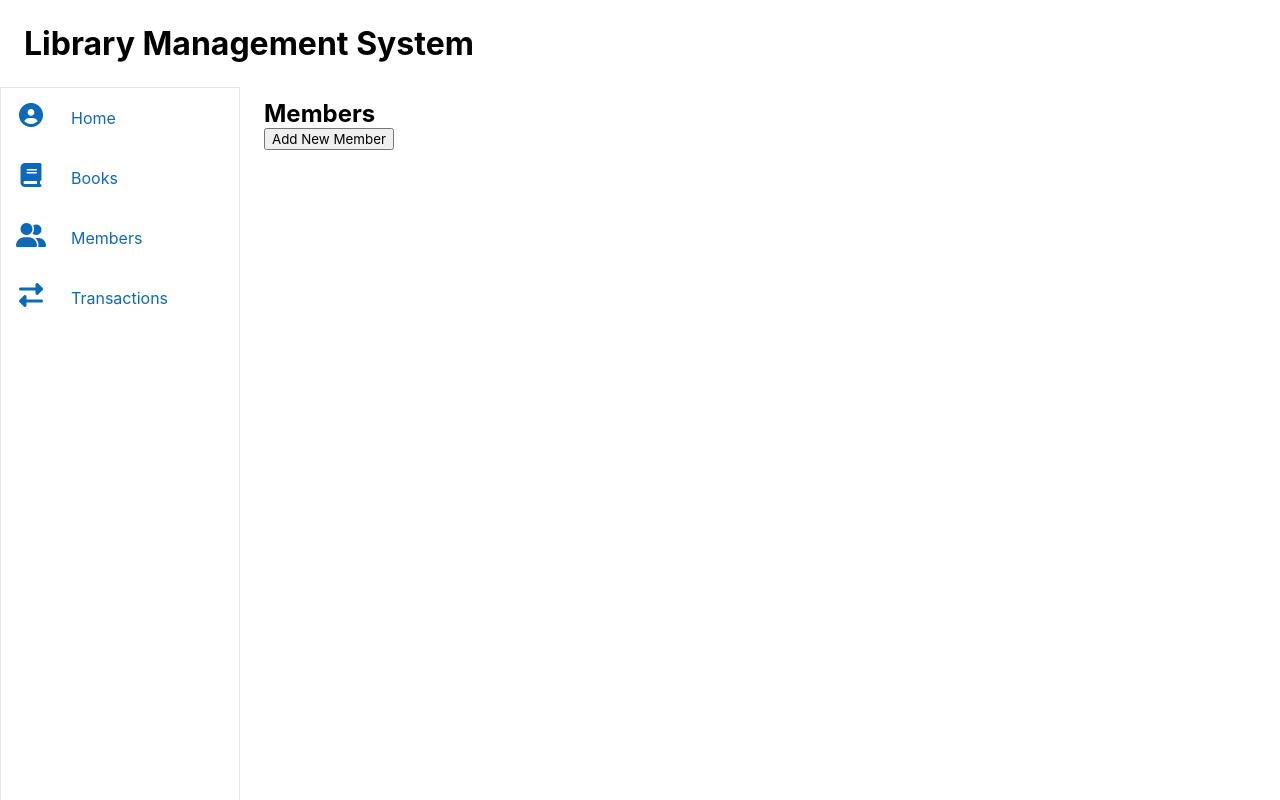
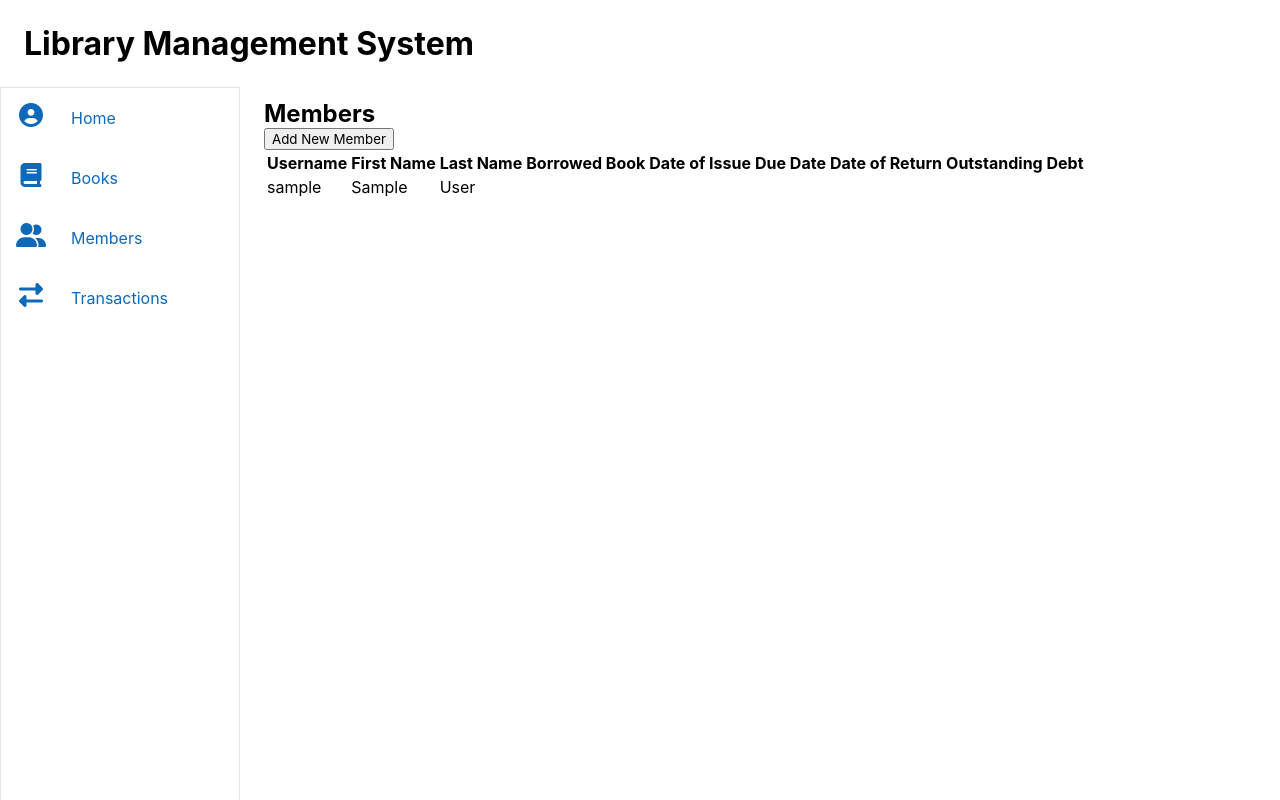
Before and after one commit to girlwhodrawsandstuff/library-management-system, a Flask app: page /members in a window 1280 px wide. Run offline with Flask 2, Linux system fonts and the light colour scheme; tables that the repository leaves empty hold one stand-in row (values such as "Sample post"); some libraries are stand-ins or nearby versions.

Commit message:
feat: add functionality to add new members

```diff
--- a/app.py
+++ b/app.py
@@ -1,4 +1,5 @@
-from flask import Flask, render_template
+from flask import Flask, render_template, request, redirect, url_for
+import uuid
 import requests
 from flask_sqlalchemy import SQLAlchemy
 
@@ -14,8 +15,8 @@ db = SQLAlchemy(app)
 
 
 class Books(db.Model):
-    bookID = db.Column(db.String(250), primary_key=True)
-    title = db.Column(db.String(250))
+    bookID = db.Column(db.String(250), primary_key=True, nullable=False)
+    title = db.Column(db.String(250), nullable=False)
     authors = db.Column(db.String(250))
     average_rating = db.Column(db.String(250))
     isbn = db.Column(db.String(250))
@@ -32,10 +33,10 @@ class Books(db.Model):
 
 
 class Members(db.Model):
-    _id = db.Column("id", db.Integer, primary_key=True, nullable=False)
-    username = db.Column(db.String(20), unique=True)
-    first_name = db.Column(db.String(100))
-    last_name = db.Column(db.String(100))
+    memberID = db.Column("id", db.String(255), primary_key=True, nullable=False)
+    username = db.Column(db.String(20), unique=True, nullable=False)
+    first_name = db.Column(db.String(100), nullable=False)
+    last_name = db.Column(db.String(100), nullable=False)
     outstanding_debt = db.Column(db.Integer)
     borrowed_from_date = db.Column(db.DateTime)
     borrowed_to_date = db.Column(db.DateTime)
@@ -78,7 +79,26 @@ def book():
 
 @app.route('/members')
 def members():
-    return render_template("members.html")
+    list_of_members = Members.query.all()
+    return render_template("members.html", members=list_of_members)
+
+
+@app.route("/add-member", methods=["POST"])
+def add_to_members():
+    member_uuid = uuid.uuid4()
+    member_id = str(member_uuid)
+    username = request.form.get("username")
+    rows = Members.query.filter_by(username=username).count()
+
+    if rows != 0:
+        return "Username is already taken"
+
+    first_name = request.form.get("first-name")
+    last_name = request.form.get("last-name")
+    new_member = Members(memberID=member_id, username=username, first_name=first_name, last_name=last_name)
+    db.session.add(new_member)
+    db.session.commit()
+    return redirect(url_for("members"))
 
 
 @app.route('/transactions')
--- a/templates/members.html
+++ b/templates/members.html
@@ -49,6 +49,30 @@
           <div class="page__tools">
             <button id="open-modal">Add New Member</button>
           </div>
+
+          <table class="member-list">
+            <thead>
+              <tr>
+                <th>Username</th>
+                <th>First Name</th>
+                <th>Last Name</th>
+                <th>Borrowed Book</th>
+                <th>Date of Issue</th>
+                <th>Due Date</th>
+                <th>Date of Return</th>
+                <th>Outstanding Debt</th>
+              </tr>
+            </thead>
+            <tbody>
+              {% for member in members %}
+              <tr>
+                <td>{{ member.username }}</td>
+                <td>{{ member.first_name }}</td>
+                <td>{{ member.last_name }}</td>
+              </tr>
+              {% endfor %}
+            </tbody>
+          </table>
         </div>
       </div>
     </div>
```
